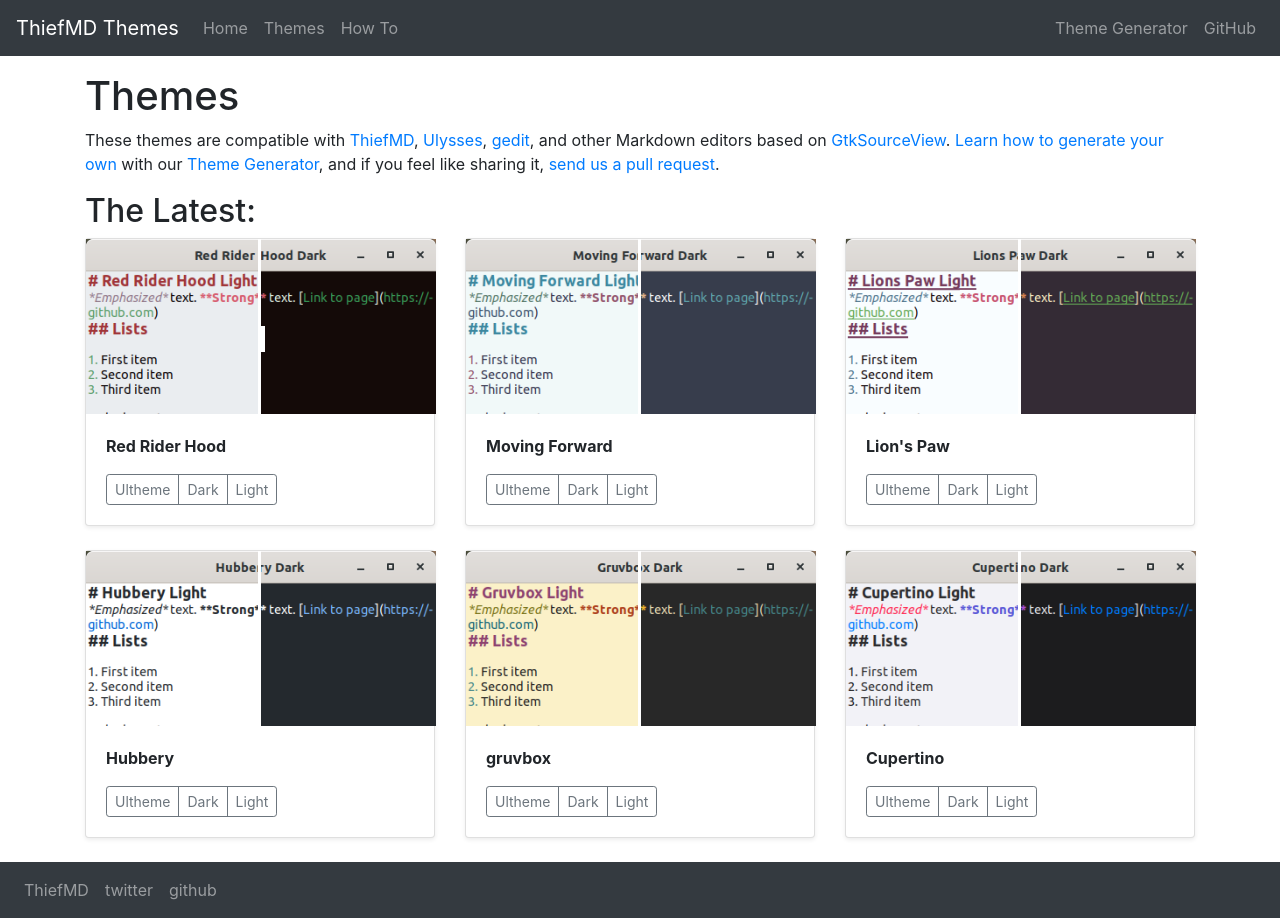
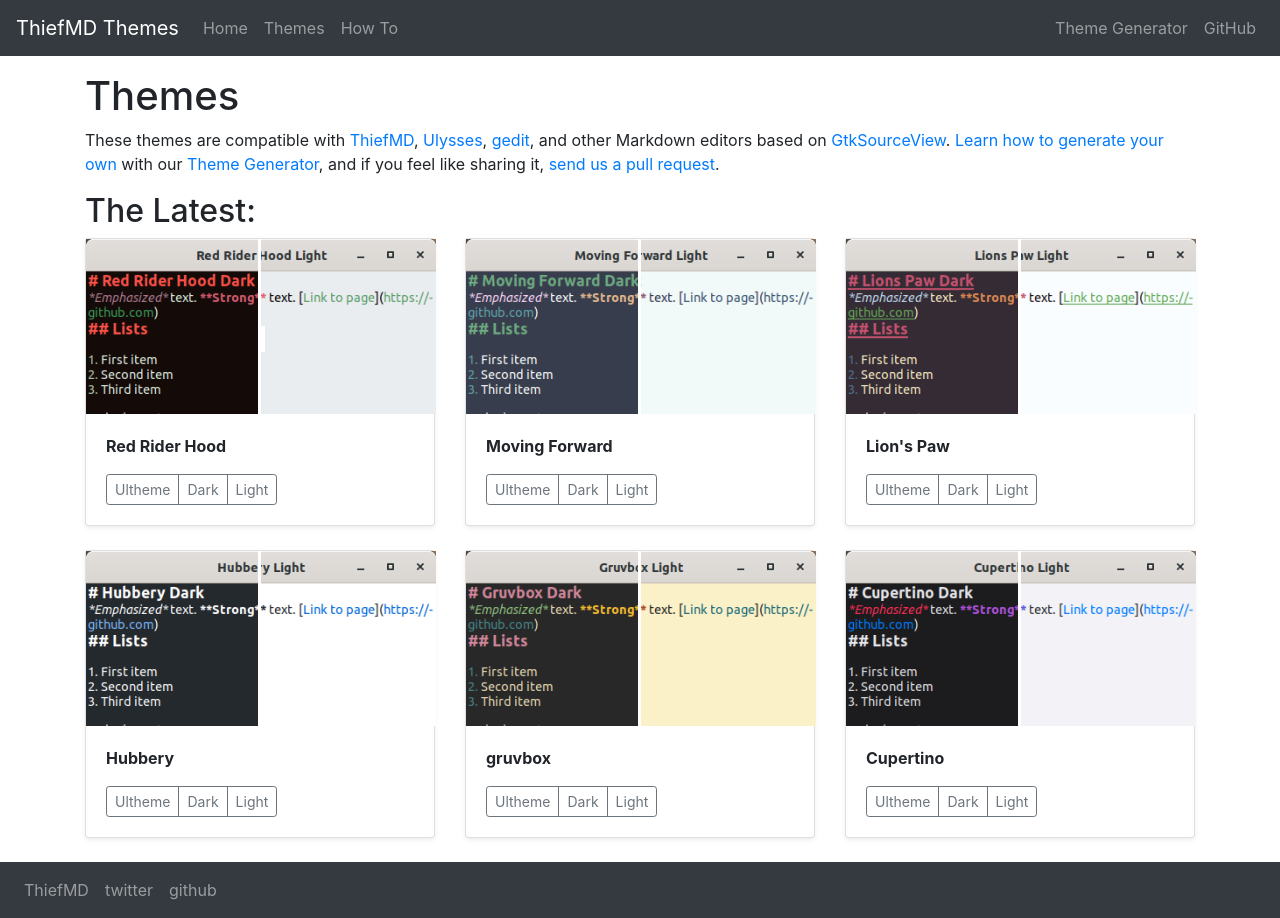
Before and after one commit to ThiefMD/themes, a Jekyll site: the page built from index.md, in a window 1280 px wide. Built offline with Jekyll 4.4.1, drawn with Linux system fonts in a browser that asks for light colours.

Commit message:
Show majority of dark theme instead

```diff
--- a/_includes/theme_preview.html
+++ b/_includes/theme_preview.html
@@ -6,10 +6,10 @@
         <div class="slider preview card-img-top" style="width: 350px">
             <div class="slider responsive">
                 <div class="left image">
-                    <img src="/themes/{{ post.theme }}/{{ post.theme }}-light-preview.png" alt="Light Theme">
+                  <img src="/themes/{{ post.theme }}/{{ post.theme }}-dark-preview.png" alt="Dark Theme">
                 </div>
                 <div class="right image">
-                    <img src="/themes/{{ post.theme }}/{{ post.theme }}-dark-preview.png" alt="Dark Theme">
+                    <img src="/themes/{{ post.theme }}/{{ post.theme }}-light-preview.png" alt="Light Theme">
                 </div>
             </div>
         </div>
```
Also changed, not shown: 1 other file.
